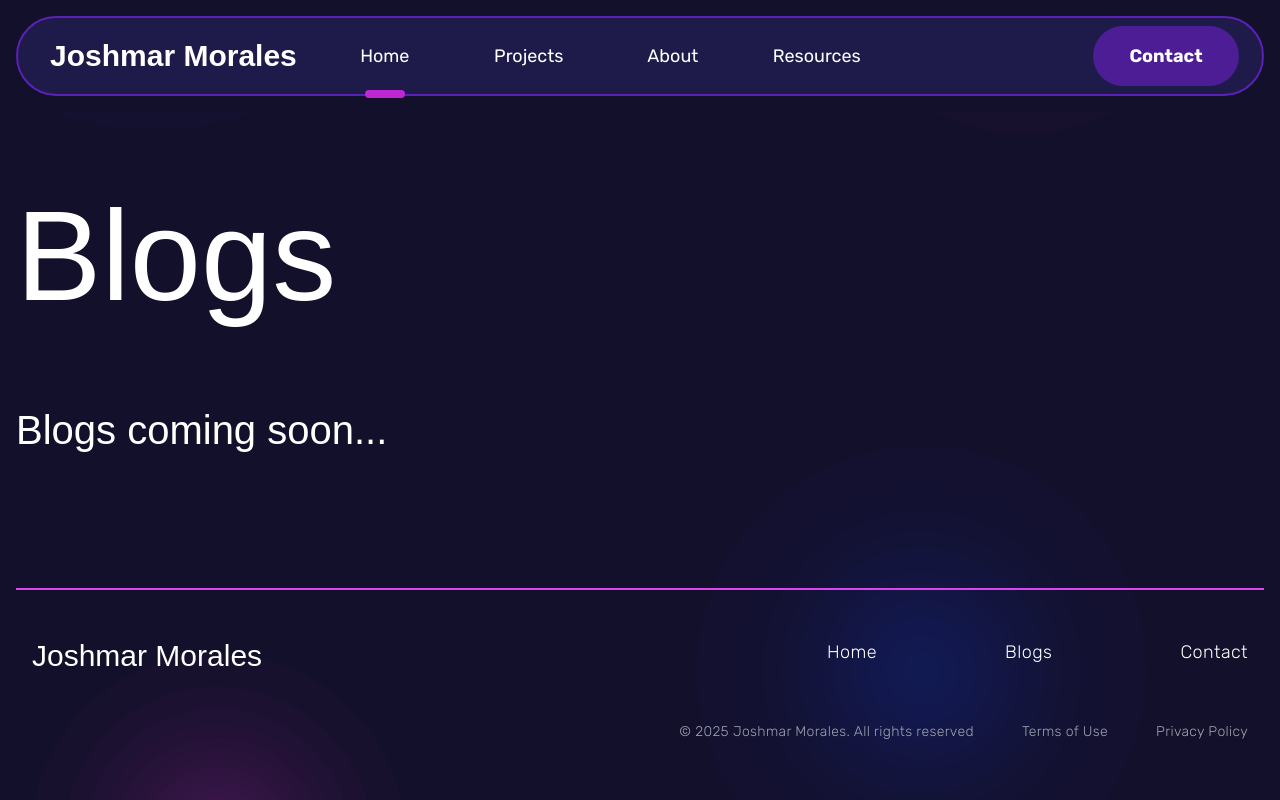
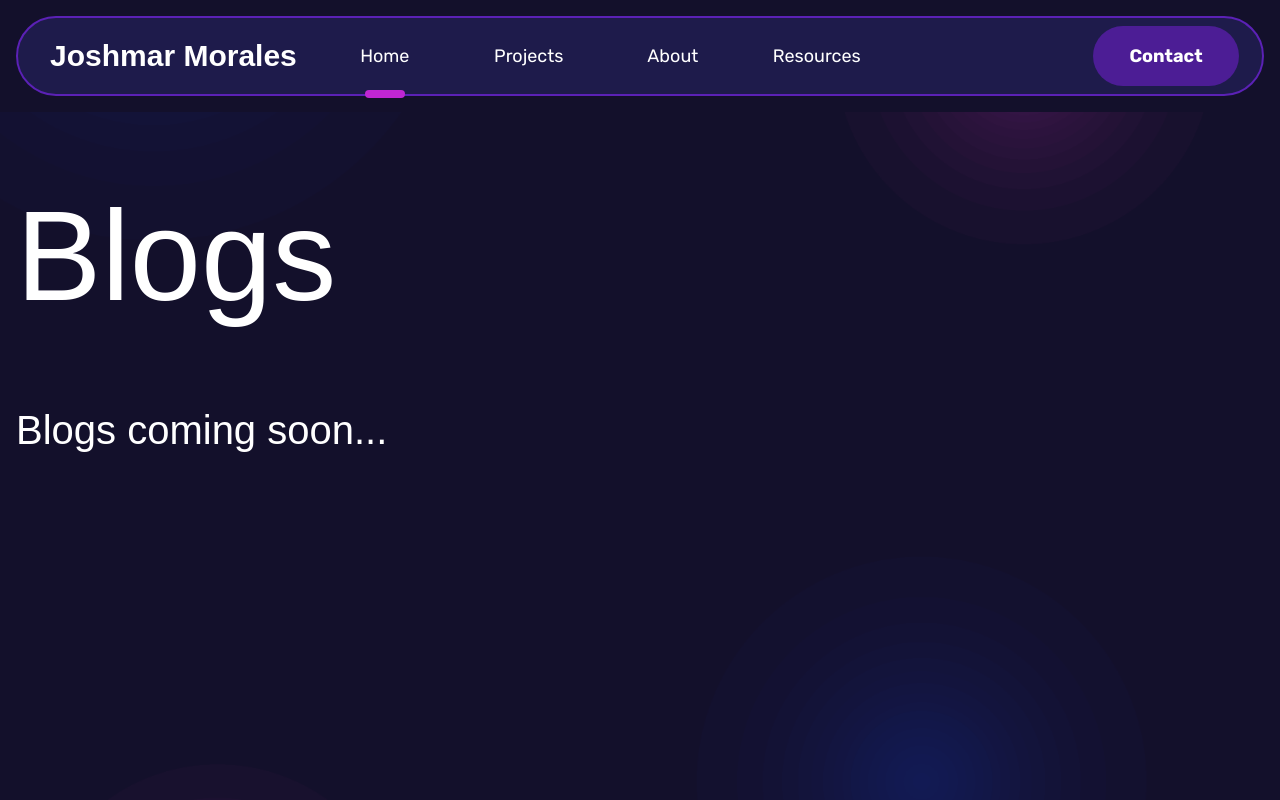
Before and after one commit to kahalagan00/cv-25, a Next.js app: page /blogs in a window 1280 px wide. Shown: the top 800 px of the page. Built offline with nearby package versions, Linux system fonts and the light colour scheme.

Commit message:
Fixed Blogs page footer

```diff
--- a/src/app/blogs/page.tsx
+++ b/src/app/blogs/page.tsx
@@ -9,15 +9,16 @@ import MainFooter from "../_components/MainFooter";
 const Page: React.FC = () => {
   return (
     <section className="relative w-screen">
-      <div className="relative z-10 mx-auto my-16 w-full max-w-screen-2xl px-4">
+      <div className="relative z-10 mx-auto my-16 flex min-h-screen w-full max-w-screen-2xl flex-col justify-between px-4">
+        <div>
           <h1 className="mb-16 font-clashsemibold text-[4rem] leading-tight text-white sm:text-[6rem] xl:text-[8rem]">
             Blogs
           </h1>
           <p className="font-clashlight text-[1.5rem] text-white sm:text-[2rem] lg:text-[2.5rem]">
             Blogs coming soon...
           </p>
-
-        <div className="mt-32">
+        </div>
+        <div className="">
           <MainFooter />
         </div>
       </div>
```
Lines whose indentation alone changed are shown as unchanged.
